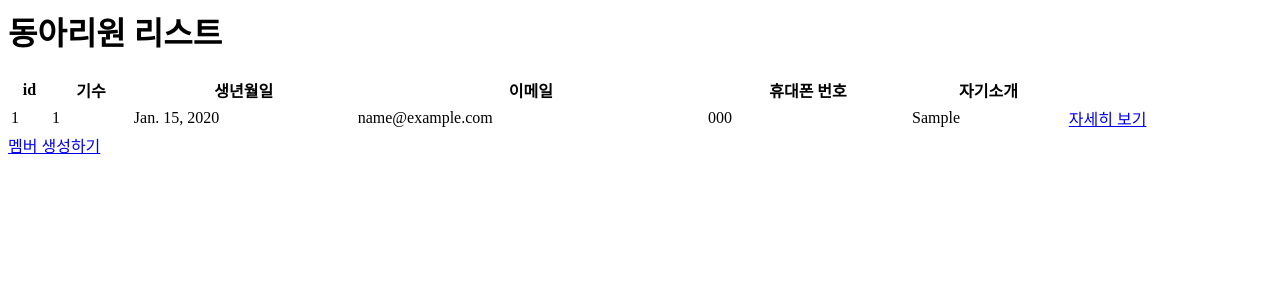
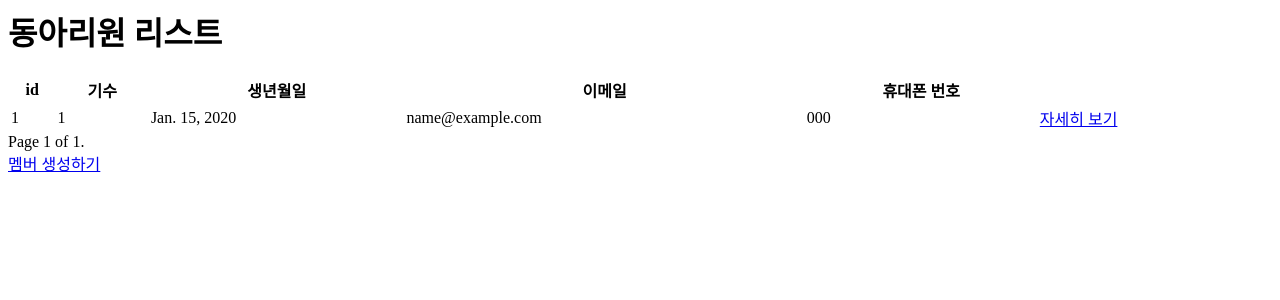
Before and after one commit to innjuun/piro-15th-crud-session, a Django app: page /members/ in a window 1280 px wide. Shown: the top 300 px of the page. Run offline with Django 3.2, Linux system fonts and the light colour scheme; tables that the repository leaves empty hold one stand-in row (values such as "Sample post").

Commit message:
Add pagination

```diff
--- a/club/templates/club/list.html
+++ b/club/templates/club/list.html
@@ -1,4 +1,3 @@
-
 <h1>동아리원 리스트</h1>
 <table style="width:100%">
   <tr>
@@ -7,20 +6,34 @@
     <th>생년월일</th>
     <th>이메일</th>
     <th>휴대폰 번호</th>
-    <th>자기소개</th>
     <th></th>
   </tr>
-  {% for member in members %}
+  {% for member in page_obj %}
   <tr>
     <td>{{member.id}}</td>
     <td>{{member.generation}}</td>
     <td>{{member.birth_date}}</td>
     <td>{{member.email}}</td>
     <td>{{member.phone_number}}</td>
-    <td>{{member.introduction}}</td>
     <td><a href="{% url "club:member_read" member.id %}">자세히 보기</a></td>
   </tr>
 {% endfor %}
+</table>
+<div class="pagination">
+    <span class="step-links">
+        {% if page_obj.has_previous %}
+            <a href="?page=1">&laquo; first</a>
+            <a href="?page={{ page_obj.previous_page_number }}">previous</a>
+        {% endif %}
 
-</table>
+        <span class="current">
+            Page {{ page_obj.number }} of {{ page_obj.paginator.num_pages }}.
+        </span>
+
+        {% if page_obj.has_next %}
+            <a href="?page={{ page_obj.next_page_number }}">next</a>
+            <a href="?page={{ page_obj.paginator.num_pages }}">last &raquo;</a>
+        {% endif %}
+    </span>
+</div>
 <a href="{% url "club:member_create" %}">멤버 생성하기</a>
--- a/club/views.py
+++ b/club/views.py
@@ -1,3 +1,4 @@
+from django.core.paginator import Paginator
 from club.forms import MemberForm
 from club.models import Member
 from django.shortcuts import redirect, render
@@ -5,8 +6,12 @@ from django.shortcuts import redirect, render
 # Create your views here.
 
 def member_list(request):
-    members = Member.objects.all()
-    context = {"members": members}
+    context = {}
+    members = Member.objects.order_by('-generation')
+    paginator = Paginator(members, 20)
+    page_number = request.GET.get('page')
+    page_obj = paginator.get_page(page_number)
+    context['page_obj'] = page_obj
     return render(request=request, template_name='club/list.html', context=context)
 
 def member_create(request):
```
